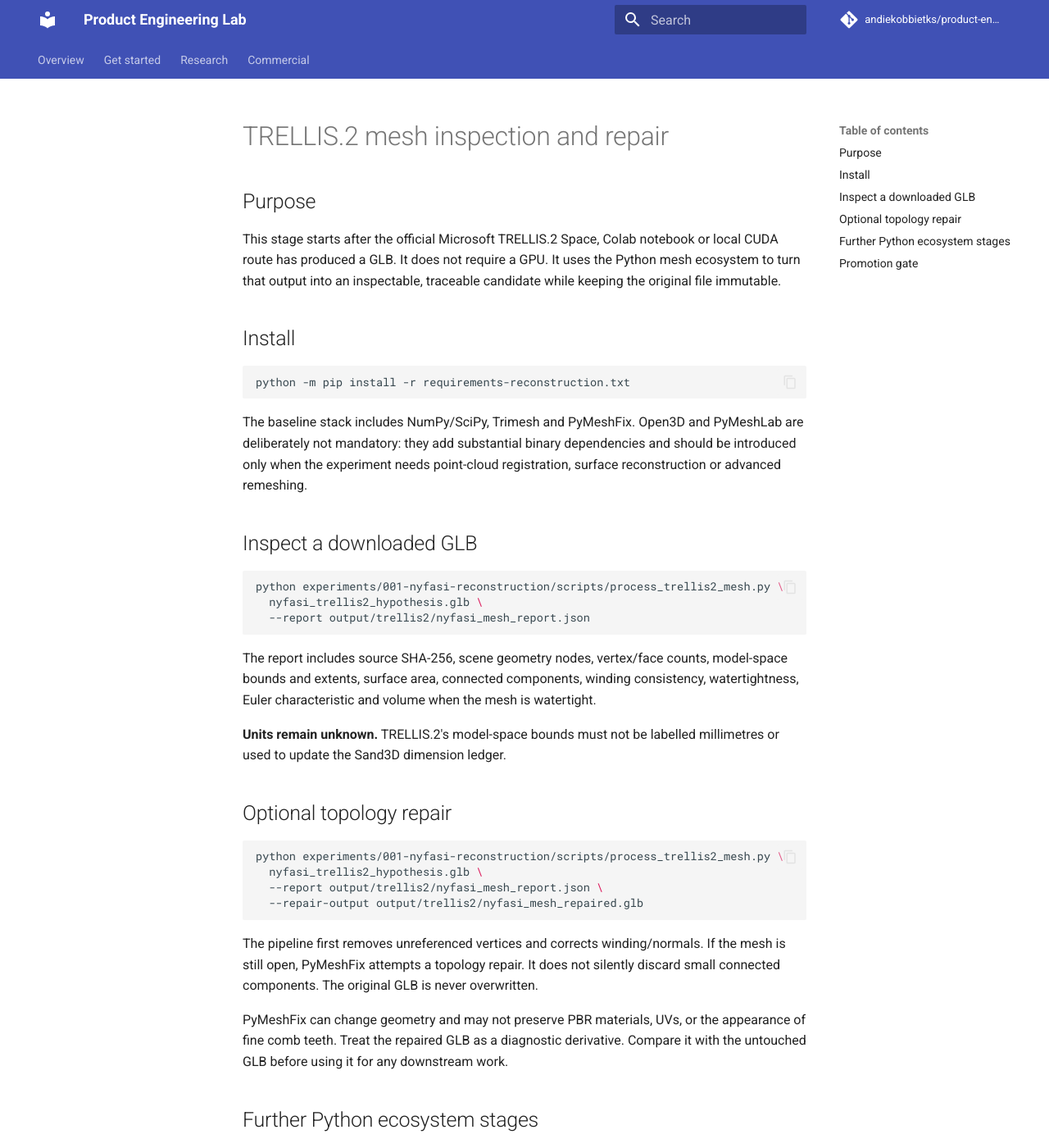
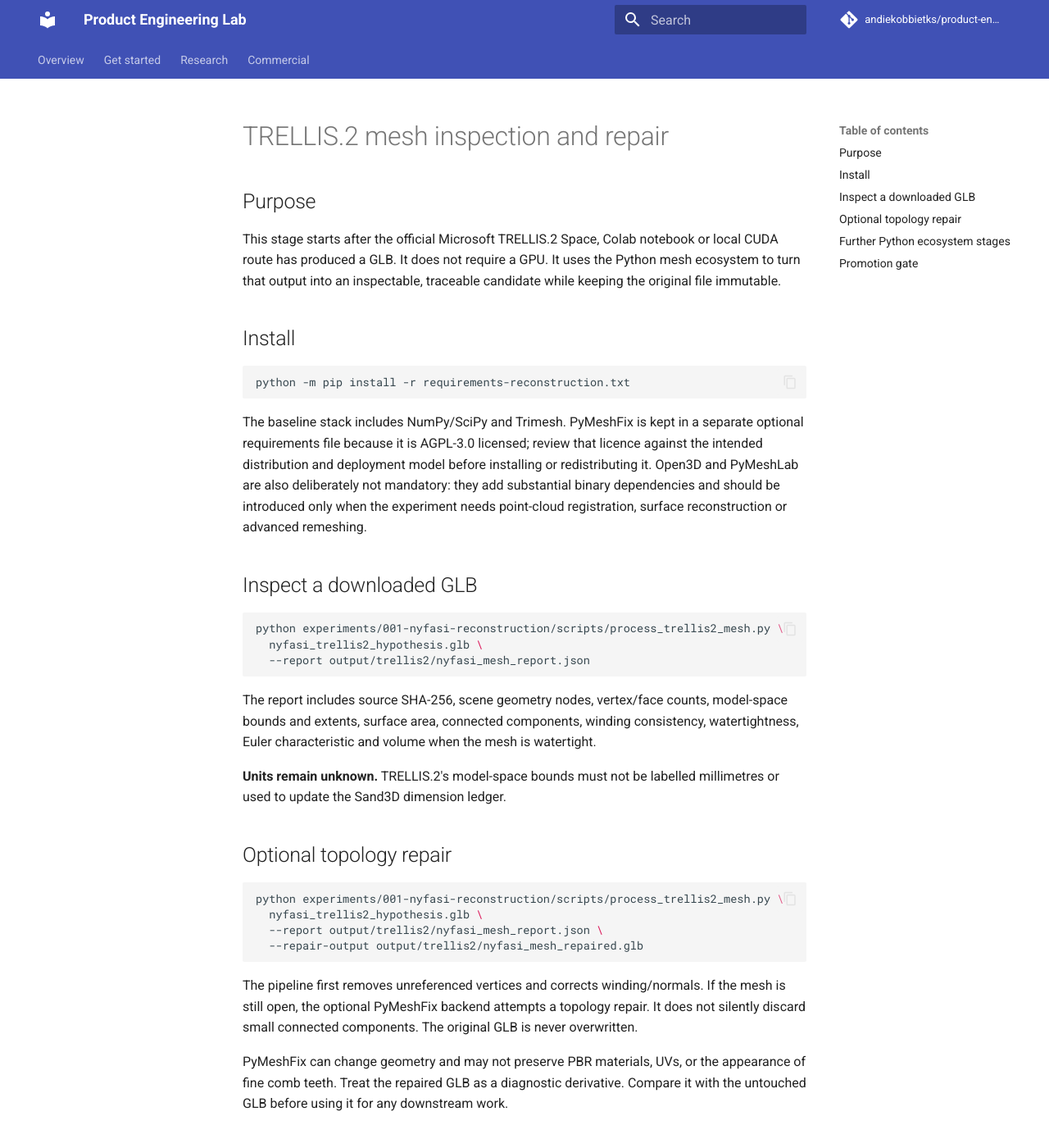
Before and after one commit to andiekobbietks/product-engineering-lab, an MkDocs documentation site: the page built from docs/experiments/trellis2-mesh-processing.md, in a window 1280 px wide and 1400 px high. Shown: the whole window at 82% size. Built offline with MkDocs 1.6.1 and Material for MkDocs 9.7.7, drawn with Linux system fonts in a browser that asks for light colours; comment, search, counter and statistics services are not loaded.

Commit message:
docs: clarify optional mesh repair licence boundary

````diff
--- a/docs/experiments/trellis2-mesh-processing.md
+++ b/docs/experiments/trellis2-mesh-processing.md
@@ -10,7 +10,7 @@ This stage starts after the official Microsoft TRELLIS.2 Space, Colab notebook o
 python -m pip install -r requirements-reconstruction.txt
 ```
 
-The baseline stack includes NumPy/SciPy, Trimesh and PyMeshFix. Open3D and PyMeshLab are deliberately not mandatory: they add substantial binary dependencies and should be introduced only when the experiment needs point-cloud registration, surface reconstruction or advanced remeshing.
+The baseline stack includes NumPy/SciPy and Trimesh. PyMeshFix is kept in a separate optional requirements file because it is AGPL-3.0 licensed; review that licence against the intended distribution and deployment model before installing or redistributing it. Open3D and PyMeshLab are also deliberately not mandatory: they add substantial binary dependencies and should be introduced only when the experiment needs point-cloud registration, surface reconstruction or advanced remeshing.
 
 ## Inspect a downloaded GLB
 
@@ -33,7 +33,7 @@ python experiments/001-nyfasi-reconstruction/scripts/process_trellis2_mesh.py \
   --repair-output output/trellis2/nyfasi_mesh_repaired.glb
 ```
 
-The pipeline first removes unreferenced vertices and corrects winding/normals. If the mesh is still open, PyMeshFix attempts a topology repair. It does not silently discard small connected components. The original GLB is never overwritten.
+The pipeline first removes unreferenced vertices and corrects winding/normals. If the mesh is still open, the optional PyMeshFix backend attempts a topology repair. It does not silently discard small connected components. The original GLB is never overwritten.
 
 PyMeshFix can change geometry and may not preserve PBR materials, UVs, or the appearance of fine comb teeth. Treat the repaired GLB as a diagnostic derivative. Compare it with the untouched GLB before using it for any downstream work.
 
````
